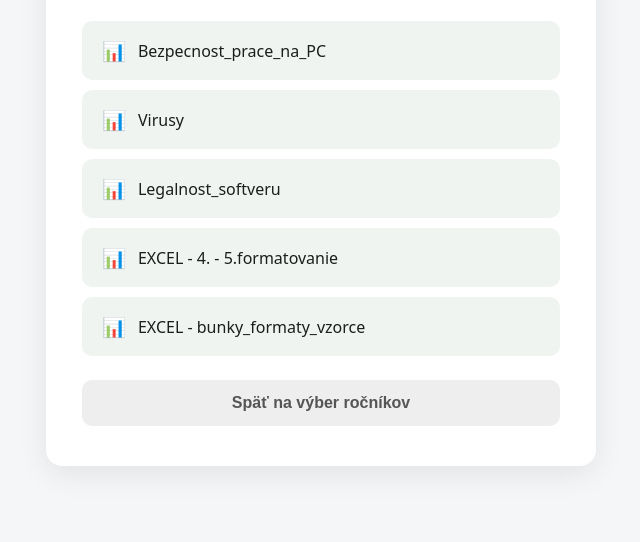
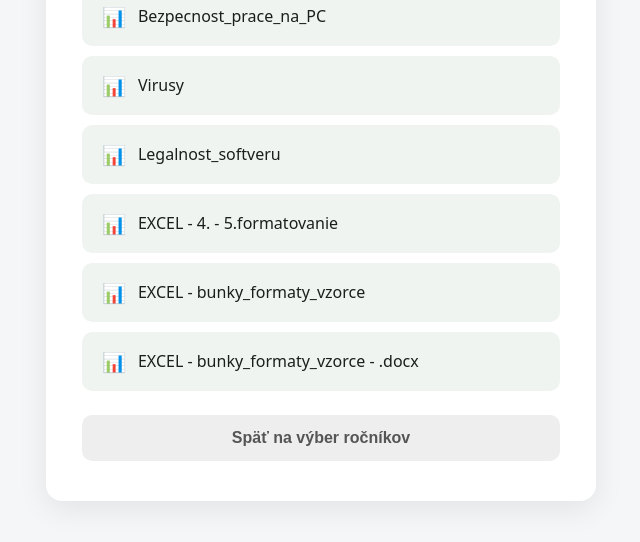
Before and after one commit to vnehila-web/materialy, a plain HTML site: page 6rocnik/index.html in a window 1280 px wide. Shown: the part 220-762 px from the top of the page, without its empty margins (319-959 px from the left). Drawn offline with Linux system fonts and the light colour scheme; no server answers; sample sign-in values are in the browser's storage.

Commit message:
Add files via upload

```diff
--- a/6rocnik/index.html
+++ b/6rocnik/index.html
@@ -128,6 +128,12 @@
         <span class="file-name">EXCEL - bunky_formaty_vzorce</span>
         <span class="file-size">Načítavam...</span>
       </a>
+
+      <a href="6.bunky_formaty_vzorce.docx" class="file-card" download data-file="6.bunky_formaty_vzorce.docx">
+        <span class="file-icon">📊</span>
+        <span class="file-name">EXCEL - bunky_formaty_vzorce - .docx</span>
+        <span class="file-size">Načítavam...</span>
+      </a>
     </div>
 
     <button class="logout" onclick="logout()">Späť na výber ročníkov</button>
```
Also changed, not shown: 1 other file.
